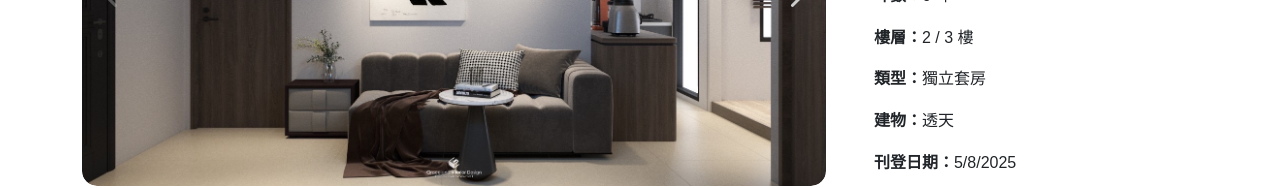
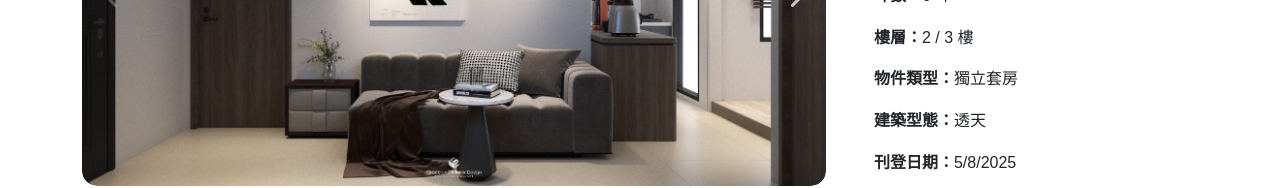
Before and after one commit to jcdbd214085/GeeYeangSoreVue, a Vue app: page /property/1 in a window 1280 px wide. Shown: the part 407-595 px from the top of the page. Built offline with nearby package versions, Linux system fonts and the light colour scheme; no server answers; a web font is replaced by a local one.

Commit message:
修改部分文字敘述 修改App.vue登出收藏狀態 修改卡片登出收藏狀態

```diff
--- a/src/App.vue
+++ b/src/App.vue
@@ -61,11 +61,15 @@ onMounted(async () => {
     if (res.ok) {
       const data = await res.json();
       userStore.login(data.role, data.userName, data.isLandlord);
+      await favoriteStore.fetchFavorites();
     } else {
       userStore.logout(); // Session 無效 → 登出前端狀態
+      favoriteStore.clearFavorites();
     }
   } catch (err) {
     console.error('Session 驗證失敗', err);
+    userStore.logout();
+    favoriteStore.clearFavorites();
   } finally {
     isUserReady.value = true; //無論成功或失敗都表示初始化完成
   }
--- a/src/components/cards/LandlordPropertyCard.vue
+++ b/src/components/cards/LandlordPropertyCard.vue
@@ -94,7 +94,7 @@ function goToDetail() {
 
 const favoriteStore = useFavoriteStore()
 const isFavorited = computed(() => {
-  return favoriteStore.list.some(item => item.propertyId === props.propertyId)
+  return userStore.isLogin && favoriteStore.list.some(item => item.propertyId === props.propertyId)
 })
 const tenantId = localStorage.getItem('tenantId')
 async function toggleFavorite() {
--- a/src/components/cards/PropertyCard.vue
+++ b/src/components/cards/PropertyCard.vue
@@ -59,7 +59,7 @@ const props = defineProps({
 
 const favoriteStore = useFavoriteStore()
 const isFavorited = computed(() => {
-  return favoriteStore.list.some(item => item.propertyId === props.propertyId)
+  return userStore.isLogin && favoriteStore.list.some(item => item.propertyId === props.propertyId)
 })
 const tenantId = localStorage.getItem('tenantId')
 console.log("image url", props.image)
--- a/src/components/cards/PropertyDetailCard.vue
+++ b/src/components/cards/PropertyDetailCard.vue
@@ -43,8 +43,8 @@
                 <li><strong>格局：</strong>{{ property.roomCount }} 房 {{ property.bathroomCount }} 衛</li>
                 <li><strong>坪數：</strong>{{ property.area }} 坪</li>
                 <li><strong>樓層：</strong>{{ property.floor }} / {{ property.totalFloors }} 樓</li>
-                <li><strong>類型：</strong>{{ property.propertyType }}</li>
-                <li><strong>建物：</strong>{{ property.buildingType }}</li>
+                <li><strong>物件類型：</strong>{{ property.propertyType }}</li>
+                <li><strong>建築型態：</strong>{{ property.buildingType }}</li>
                 <li><strong>刊登日期：</strong>{{ formatDate(property.publishedDate) }}</li>
             </ul>
         </div>
--- a/src/components/searchBar/SearchBar.vue
+++ b/src/components/searchBar/SearchBar.vue
@@ -29,7 +29,7 @@
         <!-- 類型與型態 -->
         <div class="mb-3 d-flex">
           <div class="w-50 me-2">
-            <label class="fw-bold mb-1">類型</label>
+            <label class="fw-bold mb-1">物件類型</label>
             <select class="form-select" v-model="type">
               <option>不限</option>
               <option>整層住家</option>
@@ -40,7 +40,7 @@
             </select>
           </div>
           <div class="w-50">
-            <label class="fw-bold mb-1">型態</label>
+            <label class="fw-bold mb-1">建築型態</label>
             <select class="form-select" v-model="buildingType">
               <option>不限</option>
               <option>公寓</option>
--- a/src/stores/favoriteStore.js
+++ b/src/stores/favoriteStore.js
@@ -45,6 +45,9 @@ export const useFavoriteStore = defineStore('favorite', {
             } catch (err) {
                 console.error('取消收藏失敗', err)
             }
+        },
+        clearFavorites() {
+            this.list = []
         }
     }
 })
```
